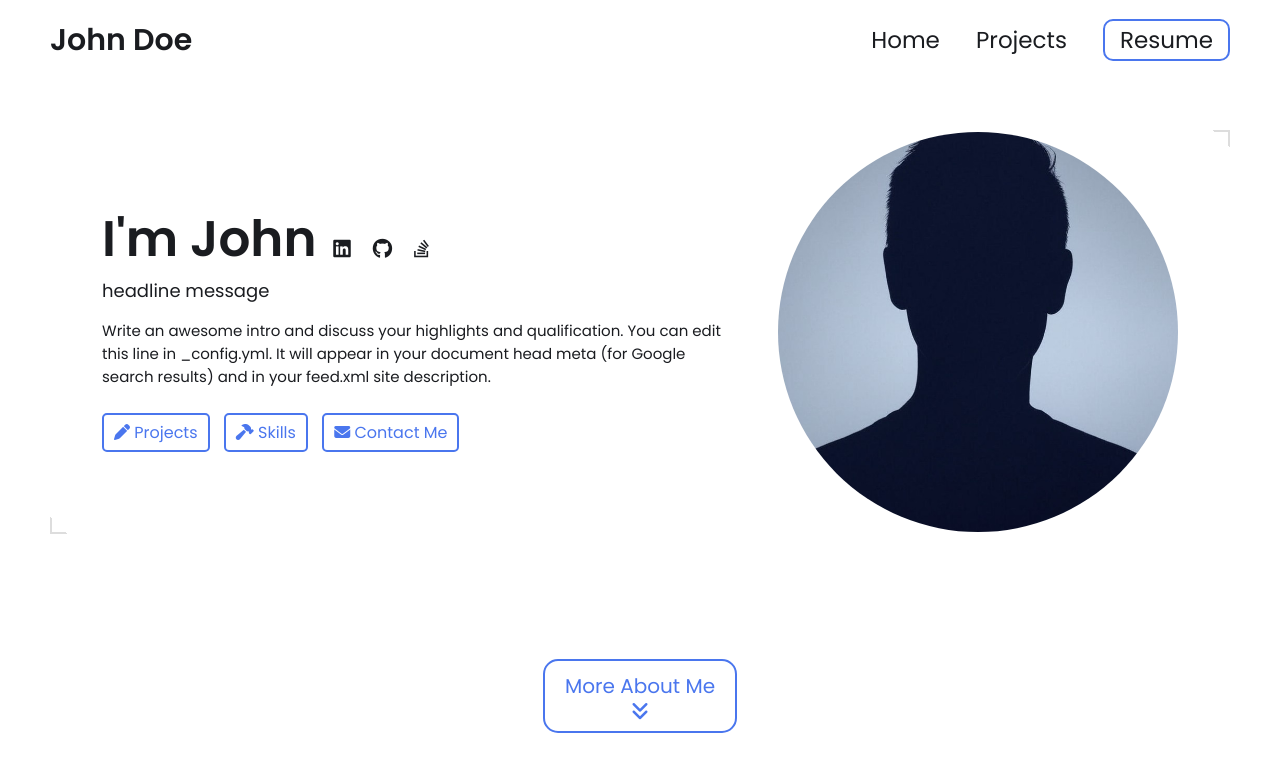
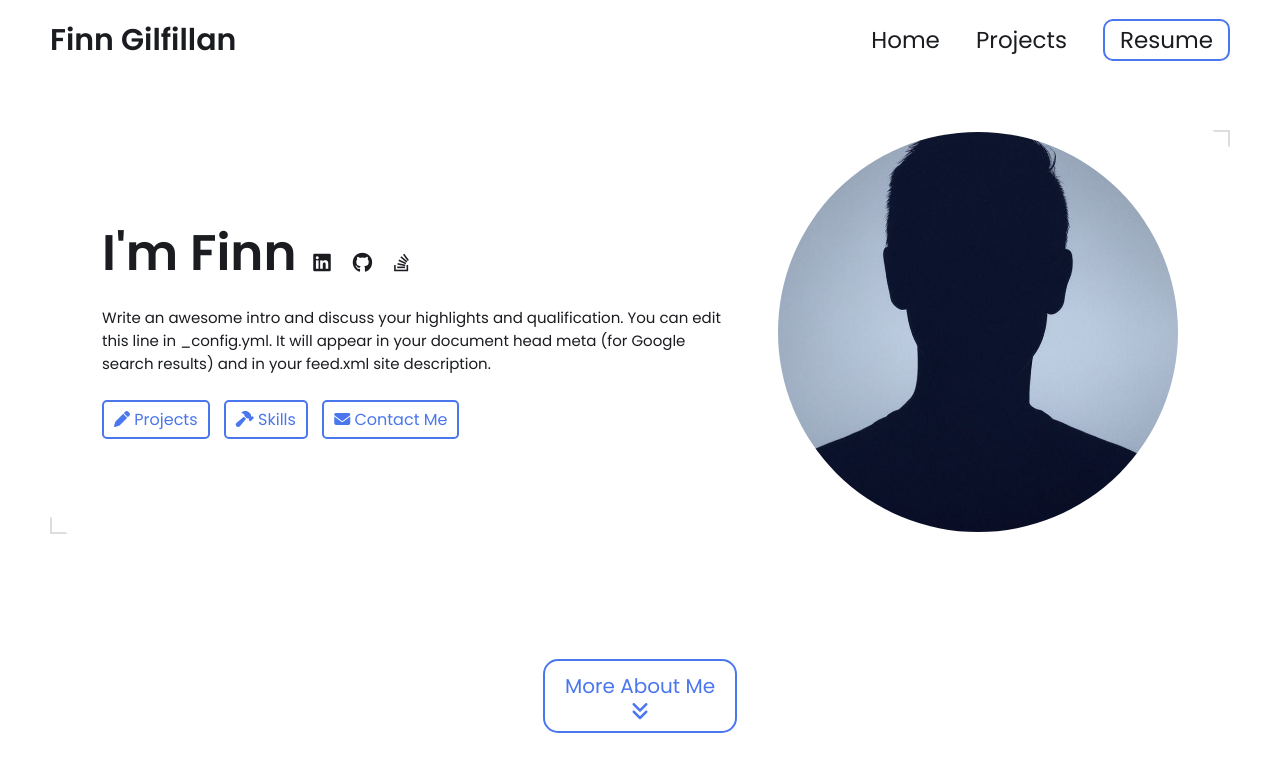
Before and after one commit to finngil/finngil.github.io, a Jekyll site: the page built from index.html, in a window 1280 px wide and 900 px high. Shown: the top 772 px of the window. Built offline with Jekyll 4.4.1, drawn with Linux system fonts in a browser that asks for light colours.

Commit message:
Update _config.yml

```diff
--- a/_config.yml
+++ b/_config.yml
@@ -7,13 +7,13 @@
 
 # Main Page Setup
 
-title: John Doe's Portfolio # This is what shows up in the tab of the browser
+title: Finn Gilfillan | Portfolio # This is what shows up in the tab of the browser
 
 
 
 # Hero Section
-name: John Doe
-headline: headline message
+name: Finn Gilfillan
+headline:
 description: >- # dont remove this line. this will ignore all new lines until the next section
   Write an awesome intro and discuss your highlights and qualification. You can edit this
   line in _config.yml. It will appear in your document head meta (for
```
